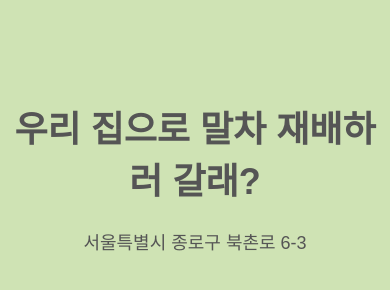
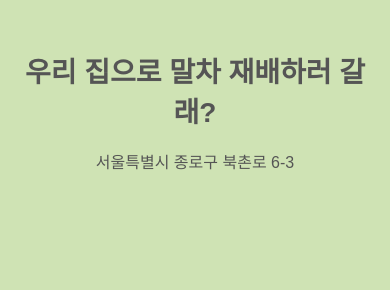
Before and after one commit to junssu/matchamood, a plain HTML site: page index.html in a window 390 px wide. Drawn offline with Linux system fonts and the light colour scheme.

Commit message:
Update style.css

```diff
--- a/style.css
+++ b/style.css
@@ -14,3 +14,19 @@ p {
   color: #555;
   font-size: 18px;
 }
+
+
+@media (max-width: 600px) {
+  body {
+    margin-top: 50px; /* 위쪽 여백 줄임 */
+    padding: 0 15px;  /* 좌우 여백 추가해서 글이 너무 붙지 않게 */
+  }
+
+  h1 {
+    font-size: 28px; /* 제목 크기 줄임 */
+  }
+
+  p {
+    font-size: 16px; /* 본문 글자 크기도 조금 줄임 */
+  }
+}
```
